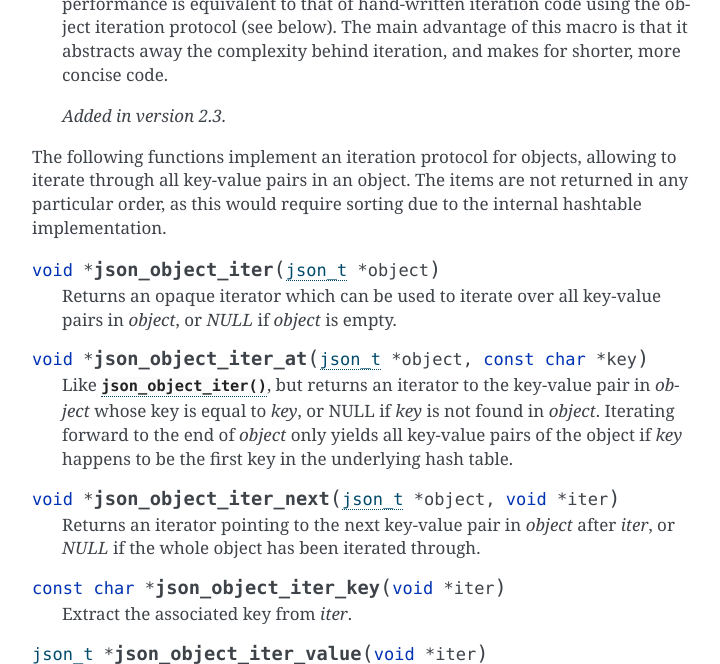
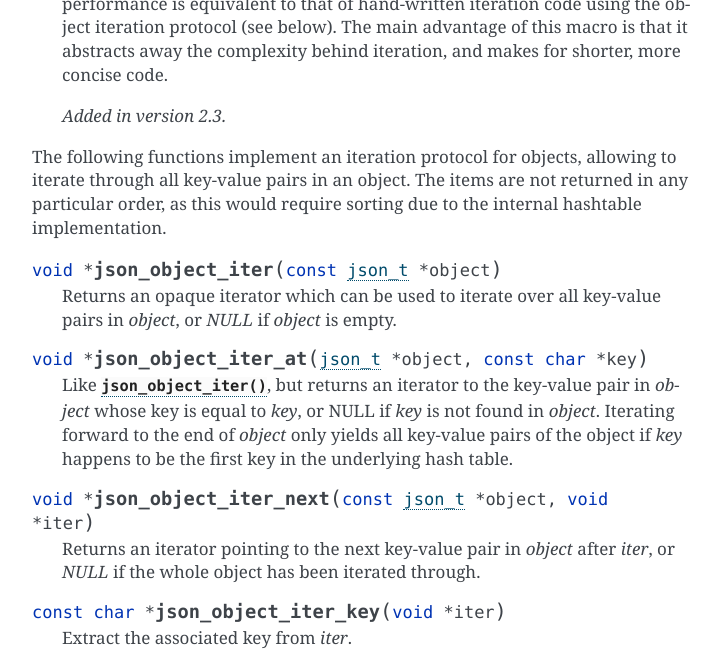
Before and after one commit to akheron/jansson, a Sphinx documentation site: the page built from doc/apiref.rst, in a window 1280 px wide and 900 px high, scrolled down 12734 px, cut to the strip 0-664 px from the top of the window. Shown: the whole strip, without its empty margins (388-1108 px from the left). Built offline with Sphinx 7.4.7, drawn with Linux system fonts in a browser that asks for light colours.

Commit message:
updated docs for json_object_iter and json_object_iter_next also

```diff
--- a/doc/apiref.rst
+++ b/doc/apiref.rst
@@ -655,7 +655,7 @@ allowing to iterate through all key-value pairs in an object. The
 items are not returned in any particular order, as this would require
 sorting due to the internal hashtable implementation.
 
-.. function:: void *json_object_iter(json_t *object)
+.. function:: void *json_object_iter(const json_t *object)
 
    Returns an opaque iterator which can be used to iterate over all
    key-value pairs in *object*, or *NULL* if *object* is empty.
@@ -668,7 +668,7 @@ sorting due to the internal hashtable implementation.
    *object* only yields all key-value pairs of the object if *key*
    happens to be the first key in the underlying hash table.
 
-.. function:: void *json_object_iter_next(json_t *object, void *iter)
+.. function:: void *json_object_iter_next(const json_t *object, void *iter)
 
    Returns an iterator pointing to the next key-value pair in *object*
    after *iter*, or *NULL* if the whole object has been iterated
```
